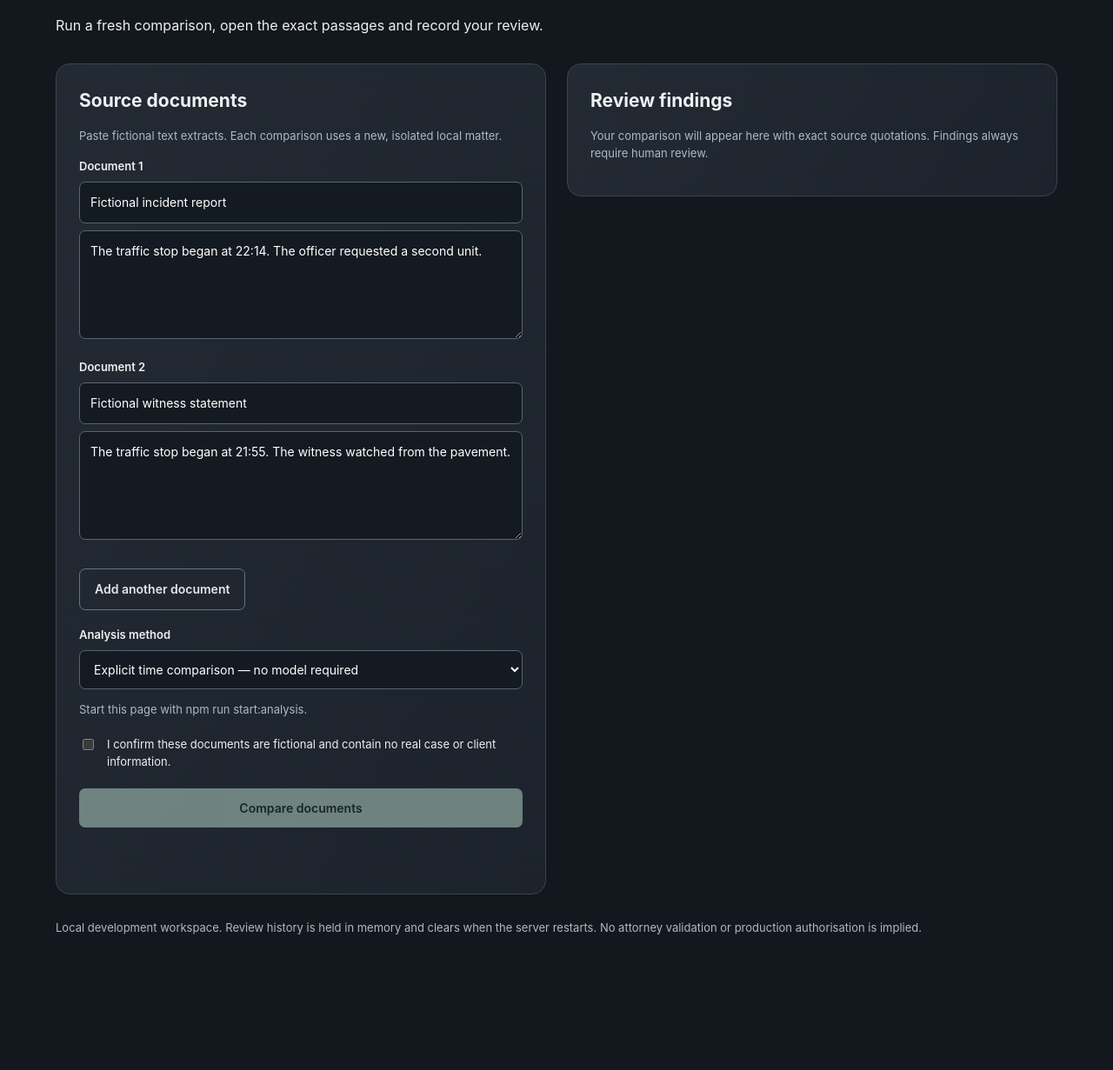
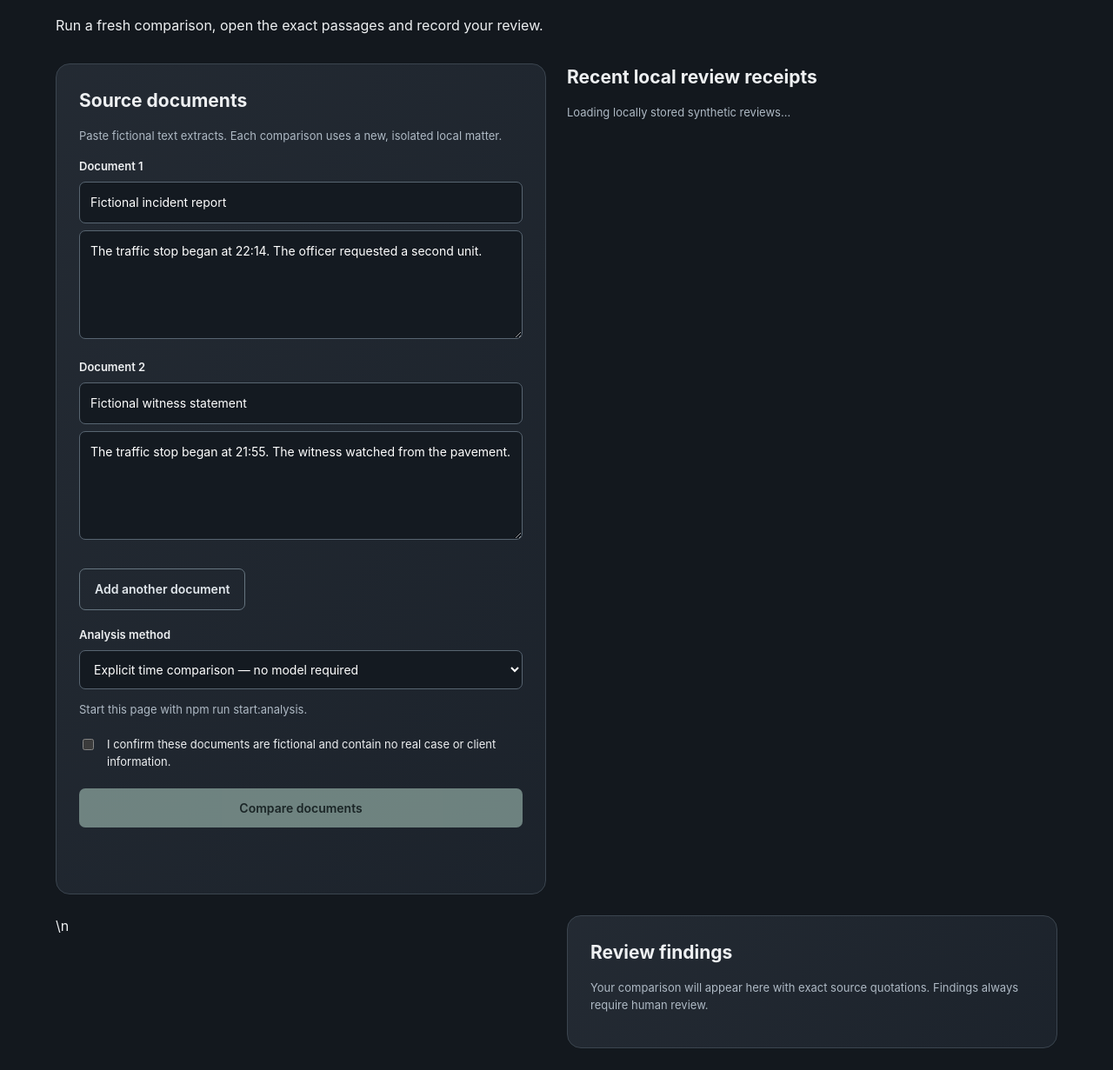
Before and after one commit to Beth1717/CaseBrief-mvp, a website: page analysis/workbench.html in a window 1280 px wide. Shown: the part 284-1515 px from the top of the page at 87% size. Before the commit the page ends 1409 px from the top, so only its background shows below. Drawn offline with Linux system fonts and the light colour scheme; no server answers.

Commit message:
Add persistent local review history surface and correct persistence disclosure

```diff
--- a/analysis/workbench.html
+++ b/analysis/workbench.html
@@ -4,5 +4,5 @@
 <section class="workspace"><form id="analysisForm"><h2>Source documents</h2><p class="muted">Paste fictional text extracts. Each comparison uses a new, isolated local matter.</p><div id="documents"></div><button type="button" id="addDocument" class="secondary">Add another document</button>
 <label for="engine">Analysis method</label><select id="engine"><option value="rules">Explicit time comparison — no model required</option><option value="ollama">Local AI model through Ollama</option></select><p class="muted" id="connection">Checking local configuration…</p>
 <label class="ack"><input type="checkbox" id="synthetic" required>I confirm these documents are fictional and contain no real case or client information.</label><button type="submit" id="run">Compare documents</button><p id="progress" role="status" aria-live="polite"></p></form>
-<section id="results" aria-live="polite"><h2>Review findings</h2><p class="muted">Your comparison will appear here with exact source quotations. Findings always require human review.</p></section></section>
-<footer>Local development workspace. Review history is held in memory and clears when the server restarts. No attorney validation or production authorisation is implied.</footer></main></body></html>
+<section id="history" class="history" aria-label="Recent local review receipts"><h2>Recent local review receipts</h2><p class="muted">Loading locally stored synthetic reviews…</p></section>\n<section id="results" aria-live="polite"><h2>Review findings</h2><p class="muted">Your comparison will appear here with exact source quotations. Findings always require human review.</p></section></section>
+<footer>Local synthetic workspace. Review decisions and hash-chained audit events persist in SQLite on this machine. Source-review authority expires on restart; historical receipts remain read-only until a fresh source context is established. No attorney validation or production authorisation is implied.</footer></main></body></html>
```
